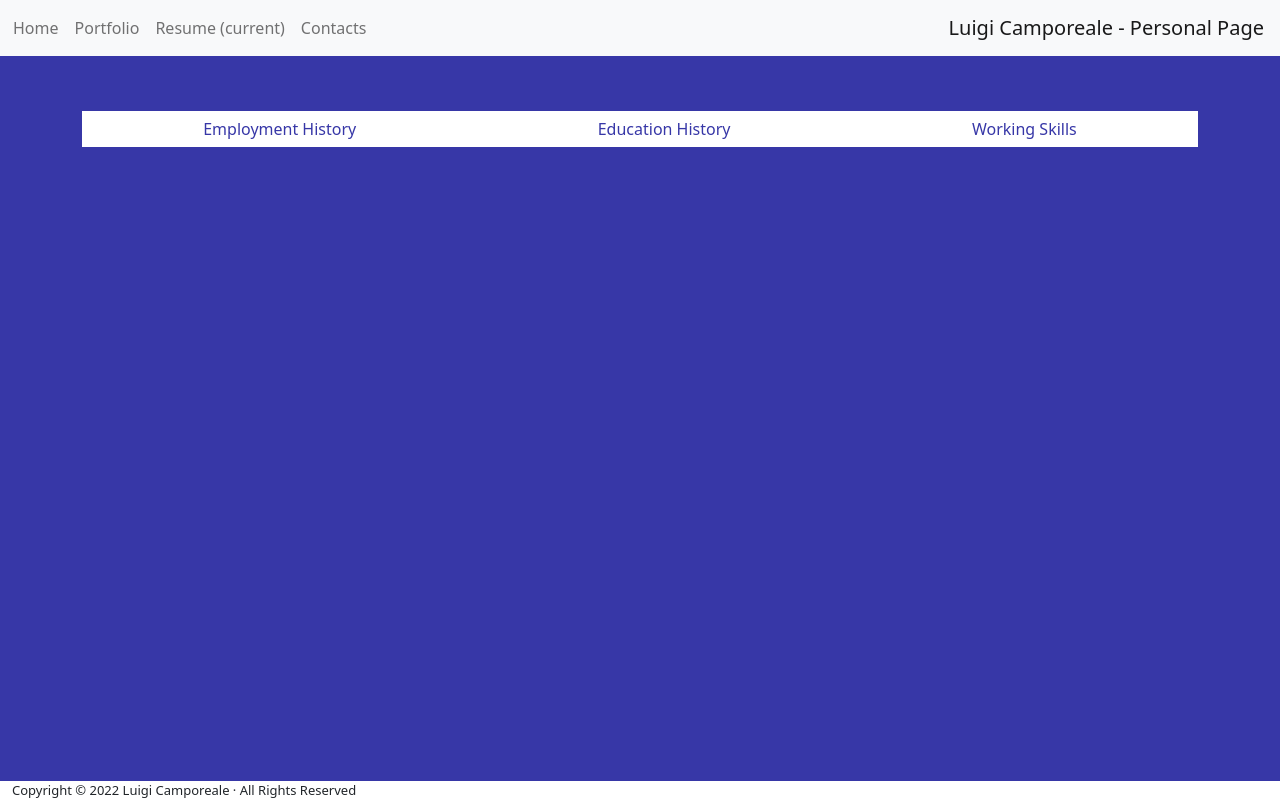
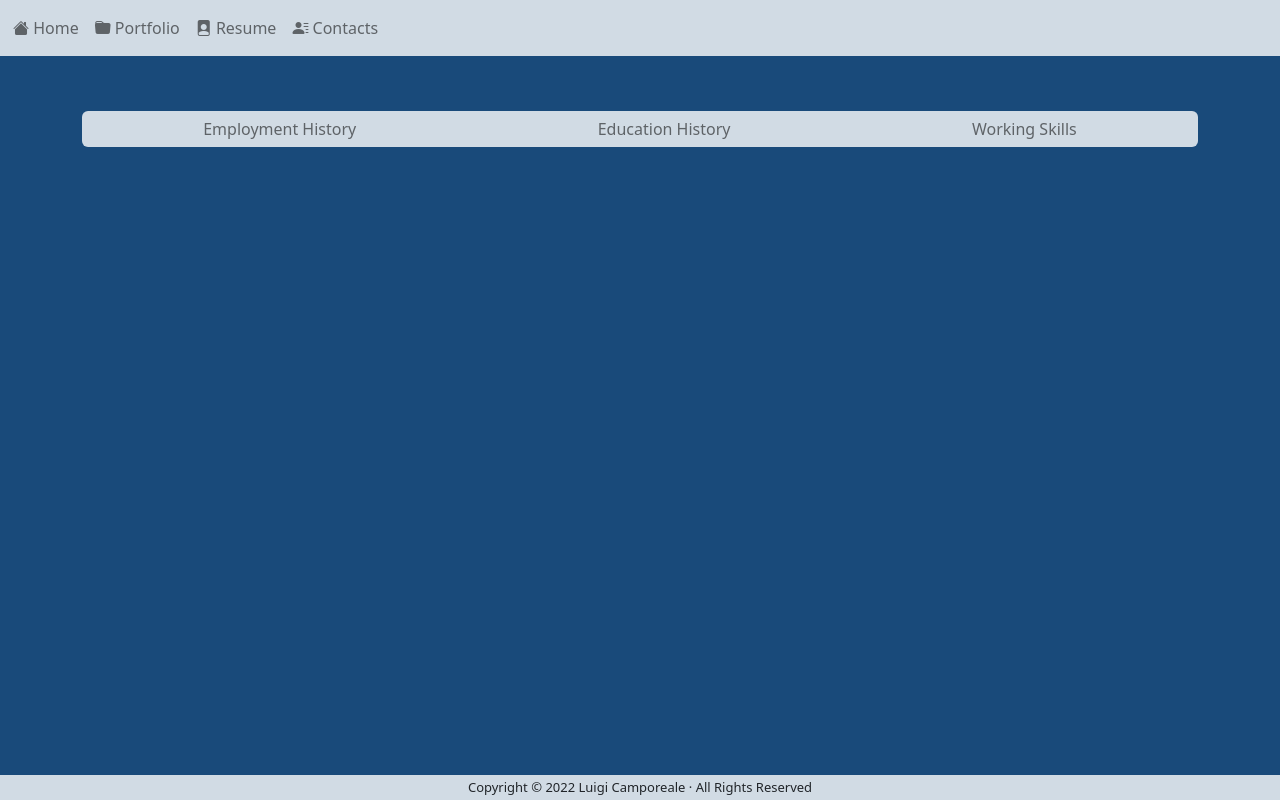
Before and after one commit to GigiCamp/GigiCamp.github.io, a plain HTML site: page resume.html in a window 1280 px wide. Drawn offline with nearby package versions, Linux system fonts and the light colour scheme.

Commit message:
Fix palette

```diff
--- a/resume.html
+++ b/resume.html
@@ -8,29 +8,30 @@
     <link href="https://cdn.jsdelivr.net/npm/bootstrap@5.2.0/dist/css/bootstrap.min.css" rel="stylesheet"
         integrity="sha384-gH2yIJqKdNHPEq0n4Mqa/HGKIhSkIHeL5AyhkYV8i59U5AR6csBvApHHNl/vI1Bx" crossorigin="anonymous">
     <link href="style.css" rel="stylesheet">
+    <link rel="stylesheet" href="https://cdn.jsdelivr.net/npm/bootstrap-icons@1.5.0/font/bootstrap-icons.css">
 </head>
 
 <body>
     <header>
-        <nav class="navbar navbar-expand-lg navbar-light bg-light navbar-static-top">
-            <a class="navbar-brand" href="#" id="website-name">Luigi Camporeale - Personal Page</a>
+        <nav class="navbar navbar-expand-lg navbar-light navbar-static-top">
+            <!--<a class="navbar-brand" href="#" id="website-name">Luigi Camporeale - Personal Page</a>-->
             <button class="navbar-toggler" type="button" data-toggle="collapse" data-target="#navbarNav"
                 aria-controls="navbarNav" aria-expanded="false" aria-label="Toggle navigation">
                 <span class="navbar-toggler-icon"></span>
             </button>
             <div class="collapse navbar-collapse" id="navbarNav">
                 <ul class="navbar-nav">
-                    <li class="nav-item active">
-                        <a class="nav-link" href="index.html">Home</a>
+                    <li class="nav-item">
+                        <a class="nav-link" href="index.html"><i class="bi-house-fill"></i> Home</a>
                     </li>
                     <li class="nav-item">
-                        <a class="nav-link" href="#">Portfolio</a>
+                        <a class="nav-link" href="#"><i class="bi-folder-fill"></i> Portfolio</a>
+                    </li>
+                    <li class="nav-item active">
+                        <a class="nav-link" href="resume.html"><i class="bi-file-person-fill"></i> Resume</a>
                     </li>
                     <li class="nav-item">
-                        <a class="nav-link" href="resume.html">Resume <span class="sr-only">(current)</a>
-                    </li>
-                    <li class="nav-item">
-                        <a class="nav-link" href="contacts.html">Contacts</a>
+                        <a class="nav-link" href="contacts.html"><i class="bi-person-lines-fill"></i> Contacts</a>
                     </li>
                 </ul>
             </div>
@@ -38,15 +39,15 @@
     </header>
     <div class="container" id="resume-btn-container" style="margin-top: 80px;">
         <div class="btn-group">
-            <button class="btn btn-primary resume-button" type="button" data-toggle="collapse" data-target="#collapse-jobs"
+            <button class="btn resume-button" type="button" data-toggle="collapse" data-target="#collapse-jobs"
                 aria-expanded="false" aria-controls="collapse-jobs">
                 Employment History
             </button>
-            <button class="btn btn-primary resume-button" type="button" data-toggle="collapse" data-target="#collapse-education"
+            <button class="btn resume-button" type="button" data-toggle="collapse" data-target="#collapse-education"
                 aria-expanded="false" aria-controls="collapse-education">
                 Education History
             </button>
-            <button class="btn btn-primary resume-button" type="button" data-toggle="collapse" data-target="#collapse-skills"
+            <button class="btn resume-button" type="button" data-toggle="collapse" data-target="#collapse-skills"
                 aria-expanded="false" aria-controls="collapse-skills">
                 Working Skills
             </button>
@@ -154,9 +155,9 @@
         </div>
     </div>
     <footer>
-        <div class="container" style="margin-left: 0;">
-            <div class="row">
-                <div class="col-md-6" style="text-align: start; font-size: 13px;">
+        <div class="container" style="height: 100%;">
+            <div class="row" style="display: flex; justify-content: center; align-items: center; height: 100%;">
+                <div class="col-md-6" style="text-align: center; font-size: 13px;">
                     Copyright © 2022 Luigi Camporeale · All Rights Reserved
                 </div>
             </div>
@@ -170,6 +171,7 @@
     <script src="https://cdnjs.cloudflare.com/ajax/libs/popper.js/1.14.0/umd/popper.min.js"></script>
     <script src="https://stackpath.bootstrapcdn.com/bootstrap/4.1.0/js/bootstrap.min.js"></script>
     <script>
+        $("body").css("overflow-y", "auto");
         $(".resume-button").on("click", function(e) {
            $(".resume-button").not(this).toggle();
         });
--- a/style.css
+++ b/style.css
@@ -1,6 +1,7 @@
 html, body {
-    background-color: rgb(55, 55, 167);
+    background-color: #194a7a;
     overflow-x: hidden;
+    overflow-y: hidden;
     height: 100%;
 }
 
@@ -20,6 +21,10 @@ header {
     text-align: justify;
 }
 
+.contact-text {
+    text-align: left;
+}
+
 #profile-pic {
     width: 150px;
     height: 150px;
@@ -35,6 +40,11 @@ header {
     display: flex;
     align-content: center;
     justify-content: center;
+    padding-bottom: 20px;
+}
+
+.card {
+    background-color: #d1dbe4;
 }
 
 
@@ -53,6 +63,7 @@ header {
 #img-container {
     display: flex;
     justify-content: center;
+    margin-top: 10px;
 }
 
 .card-img-top {
@@ -66,6 +77,7 @@ header {
     z-index: 300;
     width: 100%;
     top: 0;
+    background-color: #d1dbe4;
 }
 
 .navbar-nav {
@@ -78,11 +90,16 @@ header {
 }
 
 footer {
-    background-color: white;
+    background-color: #d1dbe4;
     z-index: 300;
     position: fixed;
     width: 100%;
     bottom: 0;
+    height: 25px;
+}
+
+.list-group {
+    border-radius: 5px;
 }
 
 #button-col {
@@ -91,10 +108,14 @@ footer {
 }
 
 .resume-button {
-    background-color: white;
-    color: rgb(55, 55, 167);
+    background-color: #d1dbe4;
+    color: #0000008C;
     border: 0;
-    border-radius: 0;
+}
+
+.resume-button:hover, .resume-button:focus {
+    background-color: #d1dbe4;
+    color: var(--bs-navbar-hover-color);
 }
 
 #resume-btn-container {
@@ -102,3 +123,8 @@ footer {
     justify-content: center;
     flex-direction: column;
 }
+
+#btn-download-resume {
+    background-color: #194a7a;
+    border: 0;
+}
```
Also changed, not shown: contacts.html (+14 -13 lines), index.html (+11 -10 lines).
